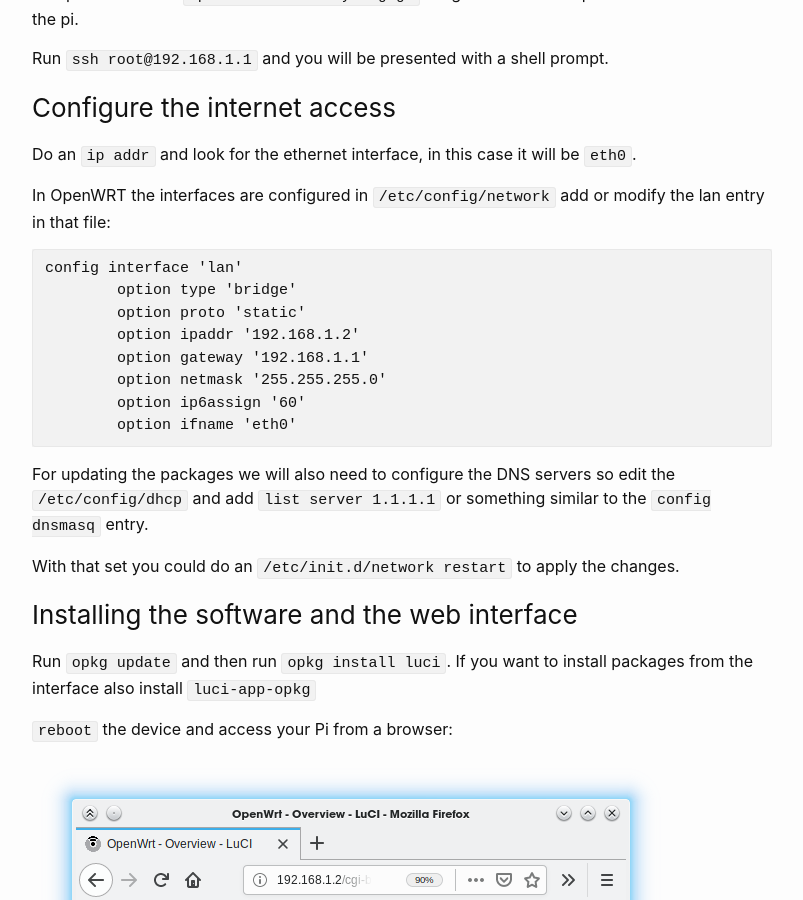
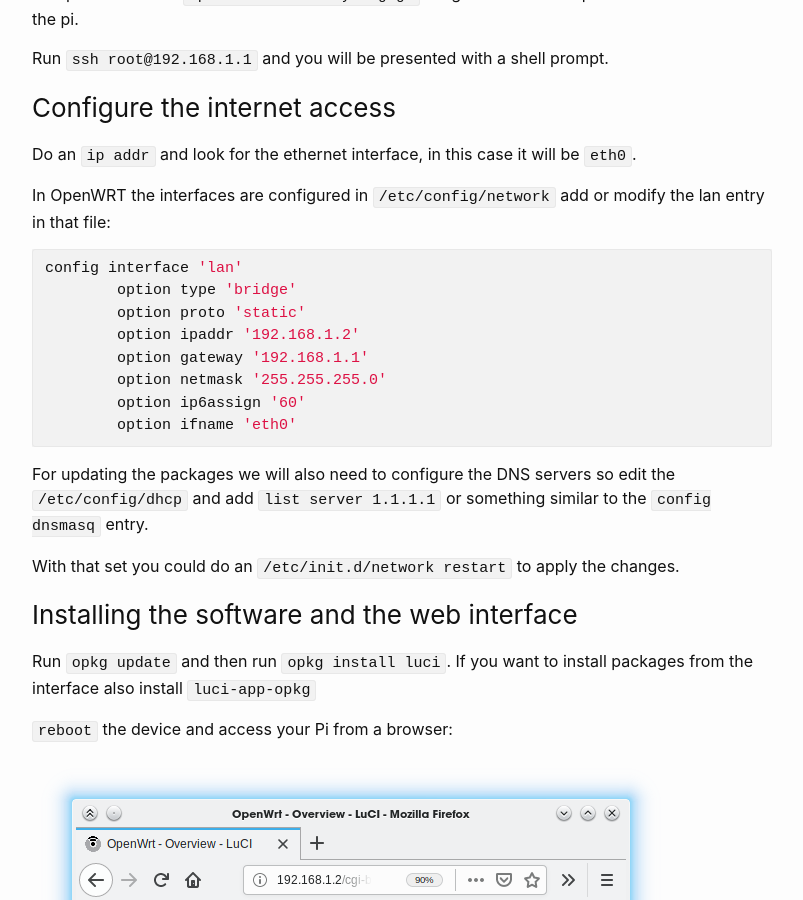
Before and after one commit to manueljimenezs/manueljimenezs.github.io, a Jekyll site: the page built from _posts/2019-07-06-rpi-openwrt.md, in a window 1280 px wide and 900 px high, scrolled down 1154 px. Shown: the whole window, without its empty margins (238-1041 px from the left). Built offline with Jekyll 4.4.1, drawn with Linux system fonts in a browser that asks for light colours.

Commit message:
excerpts

````diff
--- a/_config.yml
+++ b/_config.yml
@@ -15,8 +15,11 @@
 # in the templates via {{ site.myvariable }}.
 title: manueljimenezs
 #email: your-email@example.com
-description: >- # this means to ignore newlines until "baseurl:"
+description: > # this means to ignore newlines until "baseurl:"
   Small digital life projects and tips.
+
+show_excerpts: true
+
 baseurl: "" # the subpath of your site, e.g. /blog
 url: "https://manueljimenezs.github.io" # the base hostname & protocol for your site, e.g. http://example.com
 #twitter_username: jekyllrb
--- a/_layouts/home.html
+++ b/_layouts/home.html
@@ -3,6 +3,7 @@
 ---
 
 <div class="home">
+
   {%- if page.title -%}
     <h1 class="page-heading">{{ page.title }}</h1>
   {%- endif -%}
@@ -10,7 +11,7 @@
   {{ content }}
 
   {%- if site.posts.size > 0 -%}
-    <h2 class="post-list-heading">{{ page.list_title | default: "Posts" }}</h2>
+    <!--<h2 class="post-list-heading">{{ page.list_title | default: "Posts" }}</h2>-->
     <ul class="post-list">
       {%- for post in site.posts -%}
       <li>
@@ -22,7 +23,7 @@
           </a>
         </h3>
         {%- if site.show_excerpts -%}
-          {{ post.excerpt }}
+          {{ post.excerpt }} <a href="{{ post.url | relative_url }}">Read More</a>
         {%- endif -%}
       </li>
       {%- endfor -%}
--- a/_posts/2019-07-06-rpi-openwrt.md
+++ b/_posts/2019-07-06-rpi-openwrt.md
@@ -28,7 +28,7 @@
 
 In OpenWRT the interfaces are configured in `/etc/config/network` add or modify the lan entry in that file:
 
-```
+```config
 config interface 'lan'
         option type 'bridge'
         option proto 'static'
````
